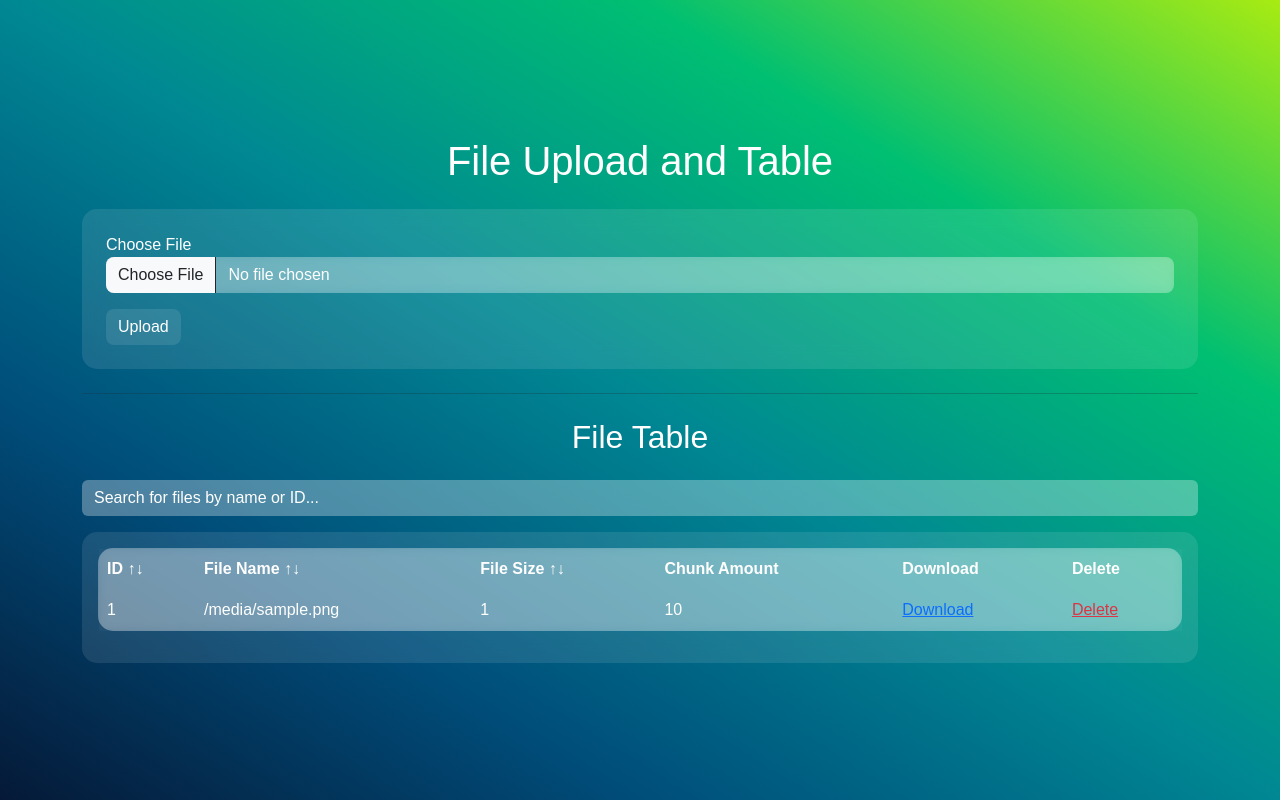
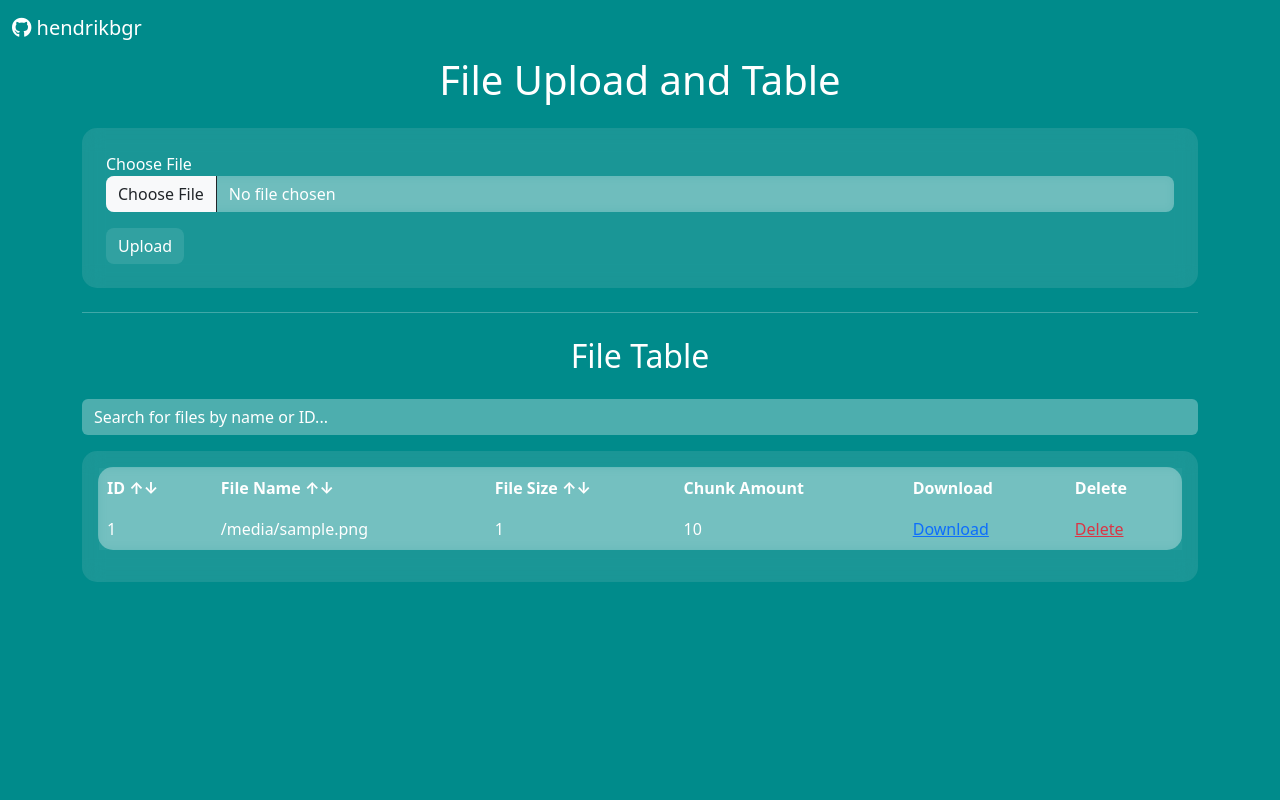
Before and after one commit to hendrikbgr/discord-cloud-storage, a Flask app: template templates/index.html in a window 1280 px wide. Run offline with Flask 3, Linux system fonts and the light colour scheme; the template is opened without the code that fills it: most values are stand-ins (such as "Sample title", 1, 10 or a date in 2020).

Commit message:
Update background color and navbar styling

```diff
--- a/static/css/style.css
+++ b/static/css/style.css
@@ -6,21 +6,15 @@ body {
 }
 
 body {
-  background: linear-gradient(
-    to right top,
-    #051937,
-    #004d7a,
-    #008793,
-    #00bf72,
-    #a8eb12
-  );
-  margin: 0;
-  font-family: "Arial", sans-serif;
-  display: flex;
-  align-items: center;
-  justify-content: center;
+  background: darkcyan !important;
 }
-
+.navbar-brand,
+.nav-link,
+.navbar-toggler-icon,
+.navbar-toggler,
+.my-4 {
+  color: white !important;
+}
 .glass-morphism {
   background: rgba(255, 255, 255, 0.1);
   backdrop-filter: blur(10px);
--- a/templates/base.html
+++ b/templates/base.html
@@ -9,8 +9,30 @@
     <!-- Include your CSS and other common resources here -->
     <link rel="stylesheet" href="https://cdn.jsdelivr.net/npm/bootstrap@5.3.2/dist/css/bootstrap.min.css" integrity="sha384-T3c6CoIi6uLrA9TneNEoa7RxnatzjcDSCmG1MXxSR1GAsXEV/Dwwykc2MPK8M2HN" crossorigin="anonymous">
     <link rel="stylesheet" href="{{ url_for('static', filename='css/style.css') }}">
+    <link href="https://cdnjs.cloudflare.com/ajax/libs/font-awesome/5.15.1/css/all.min.css" rel="stylesheet">
+
 </head>
 <body>
+    <nav class="navbar navbar-expand-lg">
+        <div class="container-fluid">
+            <a class="navbar-brand" href="https://github.com/hendrikbgr">
+                <i class="fab fa-github"></i> hendrikbgr
+            </a>
+            <button class="navbar-toggler" type="button" data-bs-toggle="collapse" data-bs-target="#navbarNav" aria-controls="navbarNav" aria-expanded="false" aria-label="Toggle navigation">
+                <span class="navbar-toggler-icon"></span>
+            </button>
+            <div class="collapse navbar-collapse" id="navbarNav">
+                <ul class="navbar-nav ms-auto">
+                    <li class="nav-item">
+                        <a class="nav-link" href="#"></a>
+                    </li>
+                    <li class="nav-item">
+                        <a class="nav-link" href="#"></a>
+                    </li>
+                </ul>
+            </div>
+        </div>
+    </nav>
     <div class="container">
         {% with messages = get_flashed_messages(with_categories=true) %}
             {% for category, message in messages %}
@@ -21,7 +43,9 @@
         {% endwith %}
         {% block content %}{% endblock %}
     </div>
+</body>
+<footer>
     <script src="{{ url_for('static', filename='js/script.js') }}"></script>
-    <script src="https://cdn.jsdelivr.net/npm/bootstrap@5.3.2/dist/js/bootstrap.min.js" integrity="sha384-BBtl+eGJRgqQAUMxJ7pMwbEyER4l1g+O15P+16Ep7Q9Q+zqX6gSbd85u4mG4QzX+" crossorigin="anonymous"></script>
-</body>
+    <script src="https://cdn.jsdelivr.net/npm/bootstrap@5.1.3/dist/js/bootstrap.bundle.min.js"></script>
+</footer>
 </html>
```
